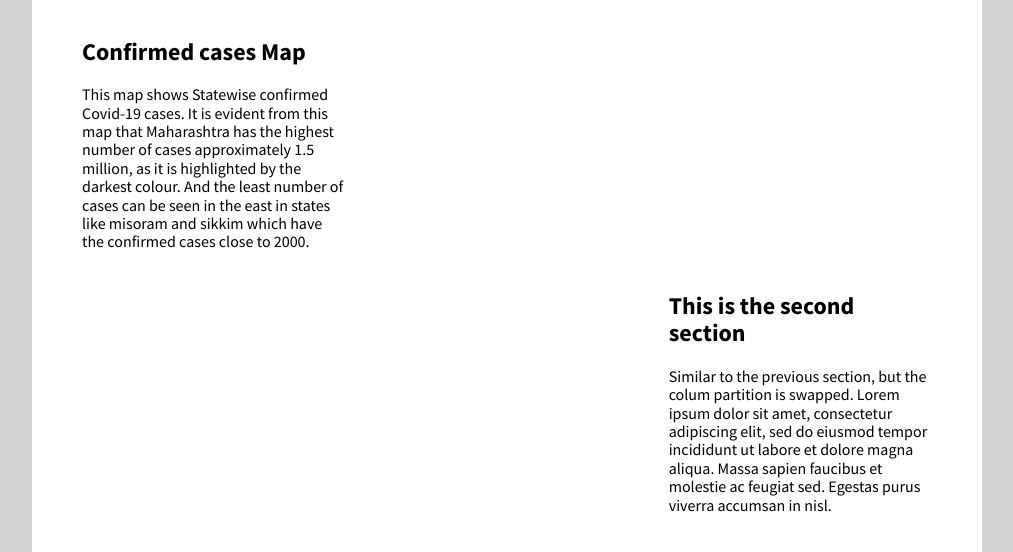
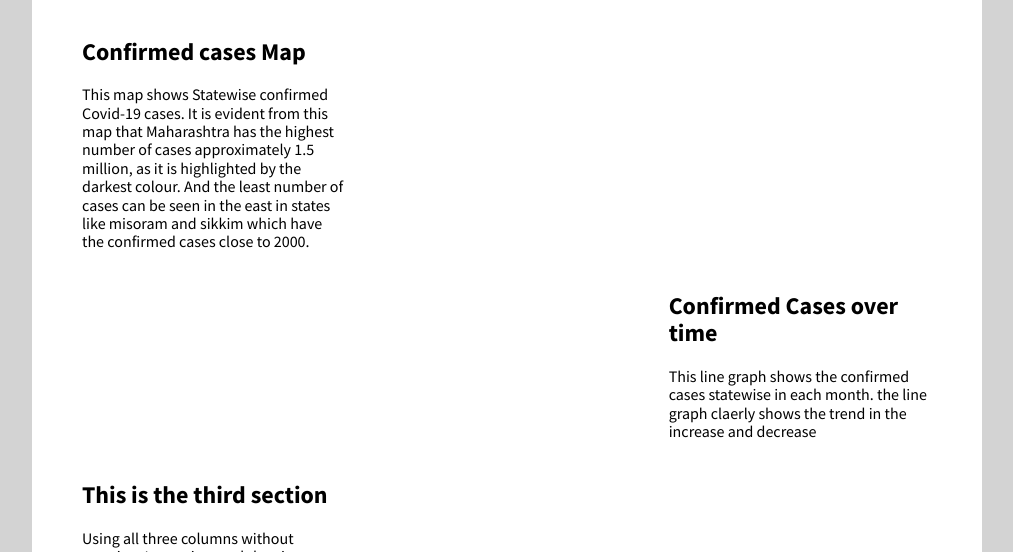
Before and after one commit to kmah1107/FIT3179ass2, a plain HTML site: page docs/index.html in a window 1280 px wide. Shown: the part 170-722 px from the top of the page, without its empty margins (133-1146 px from the left). Drawn offline with nearby package versions, Linux system fonts and the light colour scheme; a script that the page names is missing.

Commit message:
Update index.html

```diff
--- a/docs/index.html
+++ b/docs/index.html
@@ -86,8 +86,8 @@
         </div>
         <div class="pure-u-1-3">
           <div class="description description-right">
-            <h2>This is the second section</h2>
-            <p>Similar to the previous section, but the colum partition is swapped. Lorem ipsum dolor sit amet, consectetur adipiscing elit, sed do eiusmod tempor incididunt ut labore et dolore magna aliqua. Massa sapien faucibus et molestie ac feugiat sed. Egestas purus viverra accumsan in nisl.</p>
+            <h2>Confirmed Cases over time</h2>
+            <p> This line graph shows the confirmed cases statewise in each month. the line graph claerly shows the trend in the increase and decrease</p>
           </div>
         </div>
 
```
